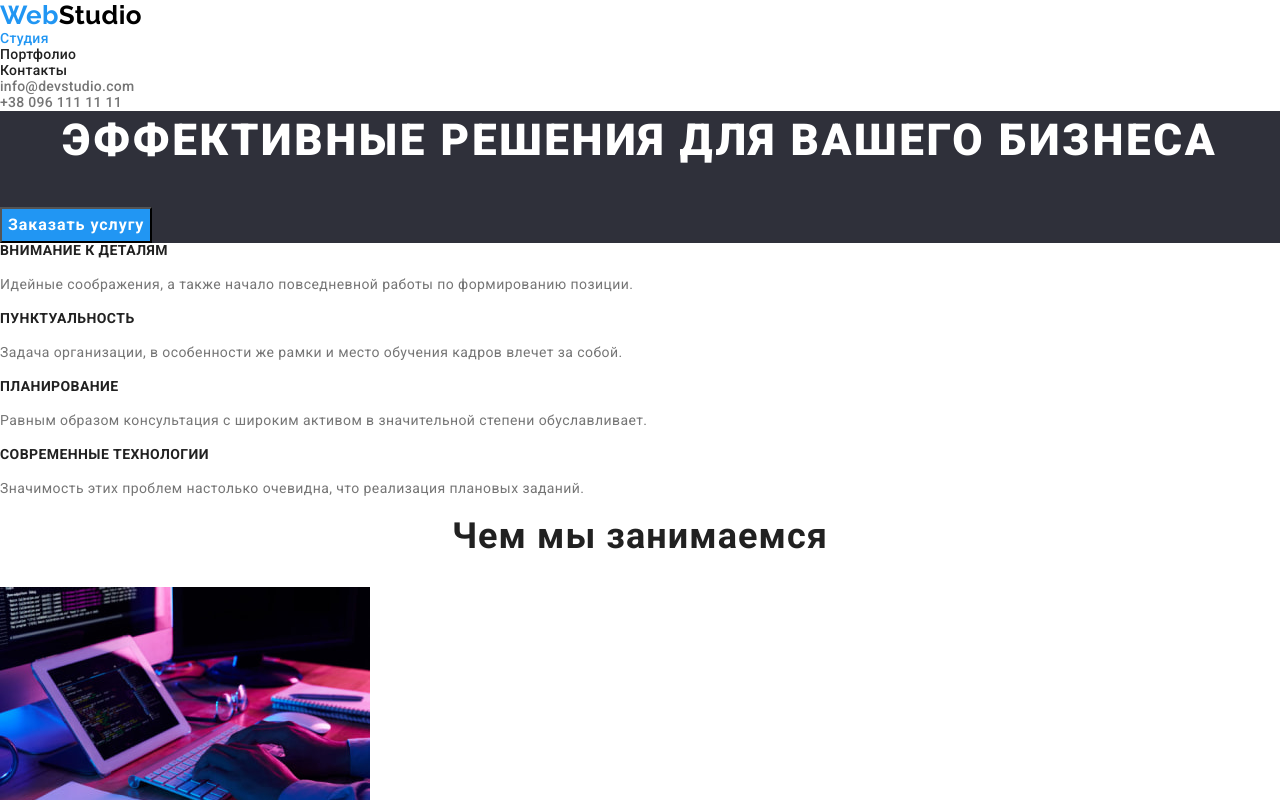
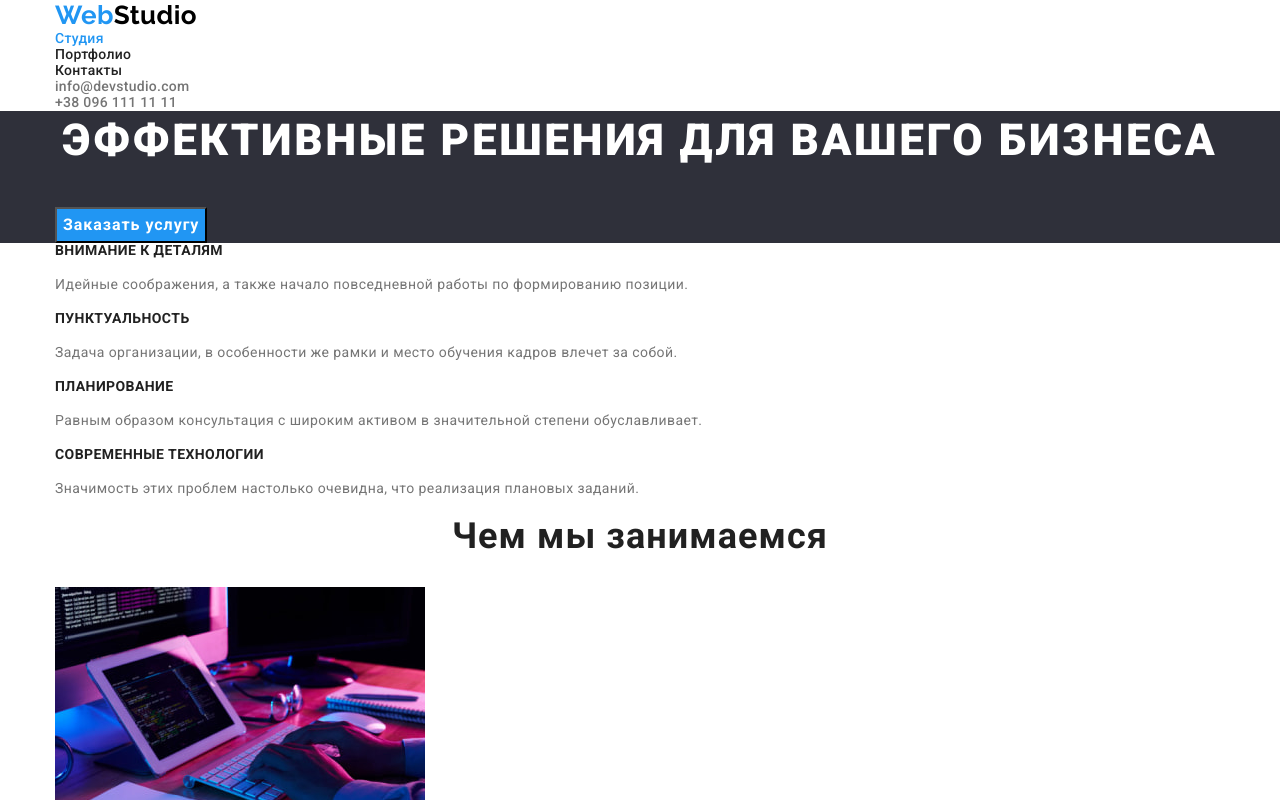
Before and after one commit to YuKcoder/goit-markup-hw-03, a plain HTML site: page index.html in a window 1280 px wide. Shown: the top 800 px of the page. Drawn offline with nearby package versions, Linux system fonts and the light colour scheme.

Commit message:
Добавляет container

```diff
--- a/css/style.css
+++ b/css/style.css
@@ -9,6 +9,16 @@
 }
 
 /* Глобальные стили */
+html {
+  box-sizing: border-box;
+}
+
+*,
+*::after,
+*::before {
+  box-sizing: inherit;
+}
+
 body {
   font-family: 'Roboto', sans-serif;
   font-size: 14px;
@@ -30,6 +40,12 @@ img {
   display: block;
   max-width: 100%;
   height: auto;
+}
+
+.container {
+  width: 1200px;
+  padding: 0 15px;
+  margin: 0 auto;
 }
 
 .visually-hidden {
--- a/index.html
+++ b/index.html
@@ -5,14 +5,17 @@
     <meta http-equiv="X-UA-Compatible" content="IE=edge" />
     <meta name="viewport" content="width=device-width, initial-scale=1.0" />
     <title>Web Studio</title>
-    <link href="https://fonts.googleapis.com/css2?family=Raleway:wght@700&family=Roboto:wght@400;500;700;900&display=swap"
-      rel="stylesheet" />
+    <link
+      href="https://fonts.googleapis.com/css2?family=Raleway:wght@700&family=Roboto:wght@400;500;700;900&display=swap"
+      rel="stylesheet"
+    />
     <link rel="stylesheet" href="https://cdnjs.cloudflare.com/ajax/libs/modern-normalize/1.0.0/modern-normalize.min.css" />
     <link rel="preconnect" href="https://fonts.gstatic.com" />
     <link rel="stylesheet" href="./css/style.css" />
   </head>
   <body>
     <header class="header">
+      <div class="container">
         <nav class="header-nav">
           <a class="logo" href="./"><span class="logo-text">Web</span>Studio</a>
           <ul class="header-items list">
@@ -26,17 +29,21 @@
           <li><a class="link" href="mailto:info@devstudio.com">info@devstudio.com</a></li>
           <li><a class="link" href="tel:+380961111111">+38 096 111 11 11</a></li>
         </ul>
+      </div>
     </header>
 
     <main>
       <!-- Герой -->
       <section class="hero">
+        <div class="container">
           <h1 class="hero-title">Эффективные решения для вашего бизнеса</h1>
           <button class="hero-btn" type="button">Заказать услугу</button>
+        </div>
       </section>
 
       <!-- Наши преимущества -->
       <section class="advantages">
+        <div class="container">
           <h2 class="title visually-hidden">Наши преимущества</h2>
           <ul class="advantages-items list">
             <li>
@@ -56,10 +63,12 @@
               <p>Значимость этих проблем настолько очевидна, что реализация плановых заданий.</p>
             </li>
           </ul>
+        </div>
       </section>
 
       <!-- Чем мы занимаемся -->
       <section class="services">
+        <div class="container">
           <h2 class="title">Чем мы занимаемся</h2>
           <ul class="services-items list">
             <li><img src="./images/what_are_we_doing/img_1.jpg" alt="Семантика сайтов" width="370" /></li>
@@ -68,10 +77,12 @@
             </li>
             <li><img src="./images/what_are_we_doing/img_3.jpg" alt="Подбор цветовой палитры" width="370" /></li>
           </ul>
+        </div>
       </section>
 
       <!-- Наша команда -->
       <section class="team">
+        <div class="container">
           <h2 class="title">Наша команда</h2>
           <ul class="team-items list">
             <li>
@@ -95,10 +106,12 @@
               <p lang="en">UI Designer</p>
             </li>
           </ul>
+        </div>
       </section>
     </main>
 
     <footer class="footer">
+      <div class="container">
         <a class="logo logo-footer" href="./"><span class="logo-text">Web</span>Studio</a>
         <address class="footer-address">
           <p>г. Киев, пр-т Леси Украинки, 26</p>
@@ -107,6 +120,7 @@
           <li><a class="link" href="mailto:info@devstudio.com">info@devstudio.com</a></li>
           <li><a class="link" href="tel:+380961111111">+38 096 111 11 11</a></li>
         </ul>
+      </div>
     </footer>
   </body>
 </html>
```
Lines whose indentation alone changed are shown as unchanged.
